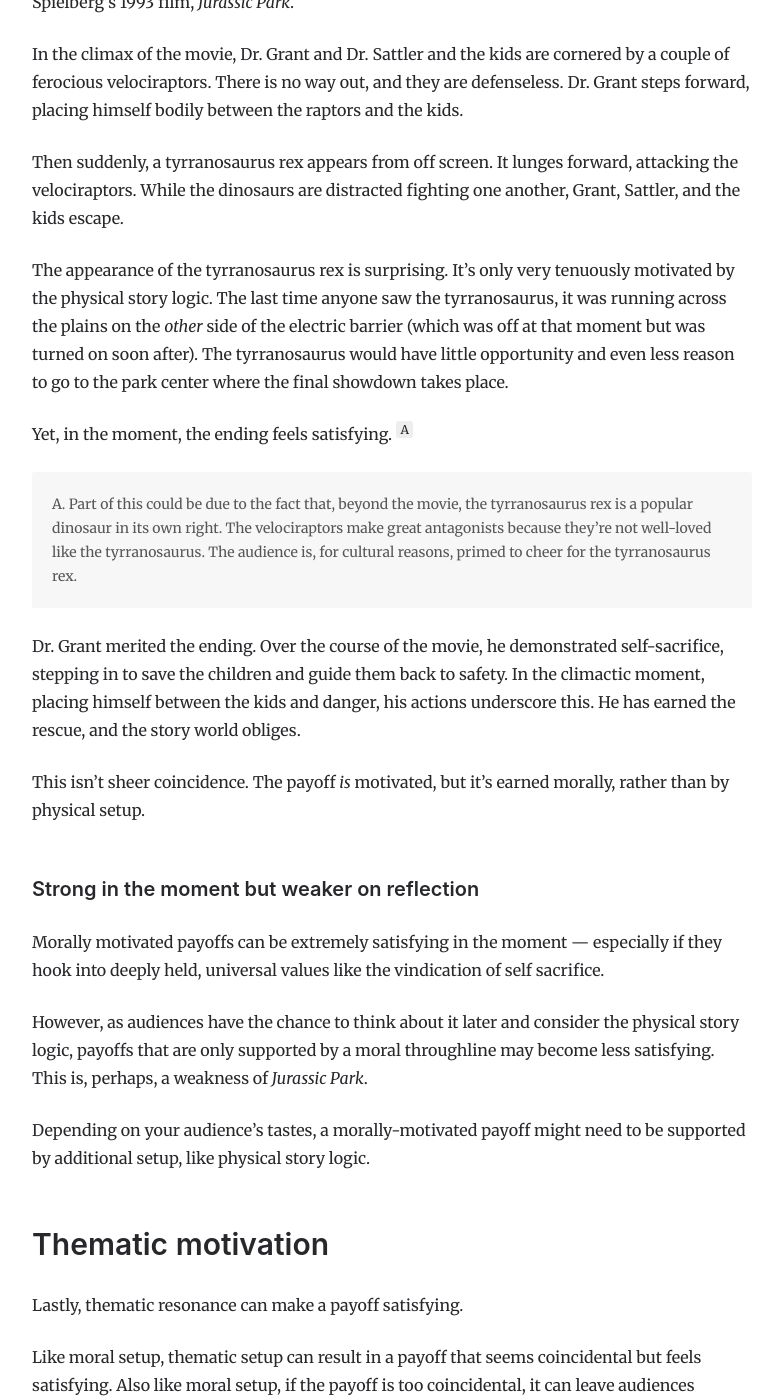
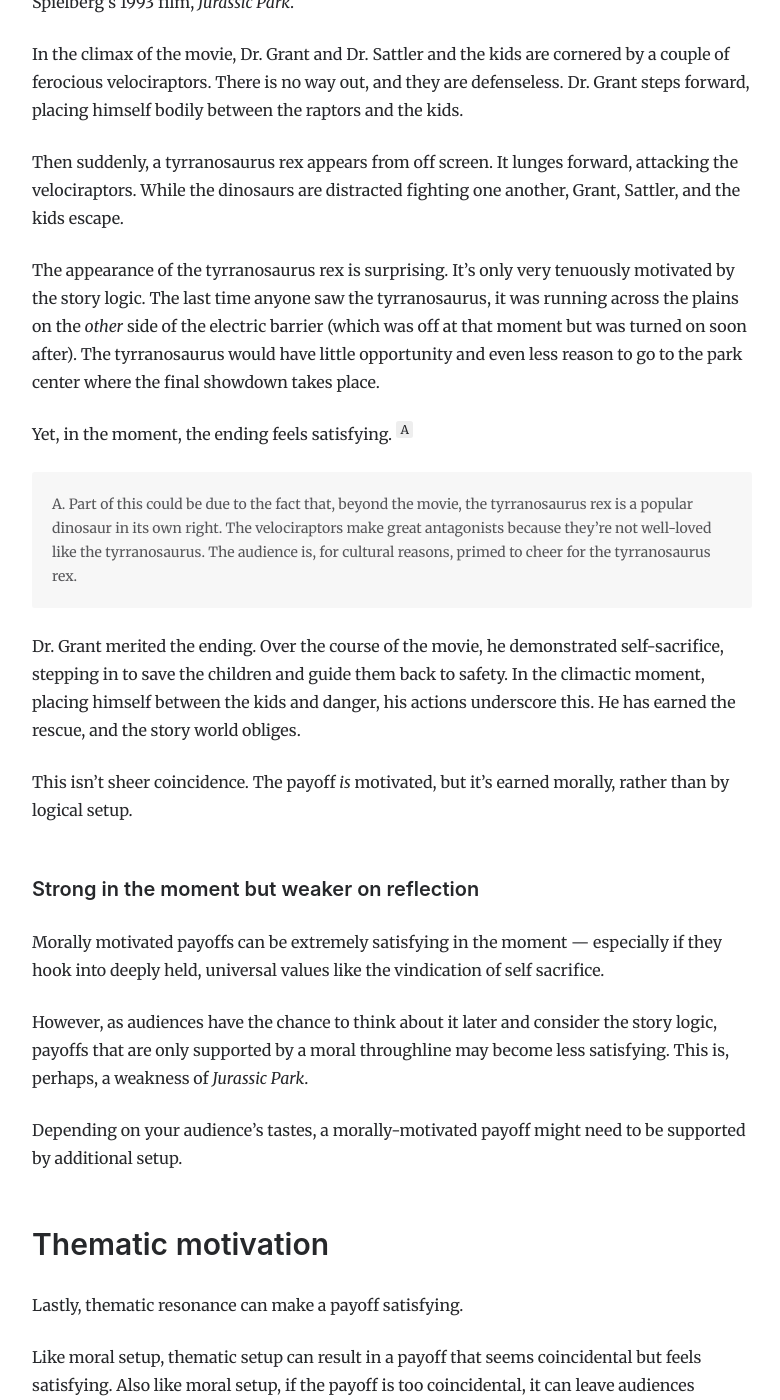
Before and after one commit to natelistrom/natelistrom.github.io, a Jekyll site: the page built from _posts/2023-08-12-deus-ex-machina-and-satisfying-story-ending.md, in a window 1280 px wide and 1400 px high, scrolled down 4669 px. Shown: the whole window, without its empty margins (248-1028 px from the left). Built offline with Jekyll 4.4.1, drawn with Linux system fonts in a browser that asks for light colours; some of the changed text lies outside the part shown.

Commit message:
Update deus ex machina note to change instances of 'physical' to 'logical'

```diff
--- a/_posts/2023-08-12-deus-ex-machina-and-satisfying-story-ending.md
+++ b/_posts/2023-08-12-deus-ex-machina-and-satisfying-story-ending.md
@@ -28,13 +28,13 @@ At its core, the problem with _deus ex machina_ is that the payoff isn't _earned
 
 I believe there are at least three different ways storytellers can earn a payoff that satisfies:
 
-- physical motivation
+- logical motivation
 - moral motivation
 - thematic motivation
 
-## Physical motivation
+## Logical motivation
 
-Conventional wisdom states that cause and effect must be established _physically_ by the story events and decisions.
+Conventional wisdom states that cause and effect must be established _logically_ by the story events and decisions.
 
 For example, in Aesop's tale of [_The Boy Who Cried Wolf_](https://en.wikipedia.org/wiki/The_Boy_Who_Cried_Wolf), the boy lies repeatedly to his fellow townspeople, telling them that there is a wolf attacking the sheep when there is none. By the time the real wolf attack comes, the townspeople are so jaded and skeptical that they refuse to come to his aid.
 
@@ -63,11 +63,11 @@ The story concludes with the couple having traded _social_ respect for something
 
 Although more complex than _The Boy Who Cried Wolf_, the cause-and-effect chain in _Pride and Prejudice_ is no less solid. The events in the payoff flow logically from what came before.
 
-This "physically motivated" cause and effect is the _safest_ form of setup. While it won't guarantee that your audience will be satisfied, it at least guarantees that your audience won't be <em>uns</em>atisfied by a failure to properly set up the payoff.
+This "logically motivated" cause and effect is the _safest_ form of setup. While it won't guarantee that your audience will be satisfied, it at least guarantees that your audience won't be <em>uns</em>atisfied by a failure to properly set up the payoff.
 
 ## Moral motivation
 
-Every once in a while, a story comes along where the payoff _isn't_ motivated by the story's physical setup and yet still feels satisfying.
+Every once in a while, a story comes along where the payoff _isn't_ motivated by the story's logical setup and yet still feels satisfying.
 
 In his landmark work _The Hero with a Thousand Faces_, writer and professor Joseph Campbell makes note of these seemingly serendipitous resolutions as they existed in myth and folktale:
 
@@ -89,13 +89,13 @@ In the story of _The Boy Who Cried Wolf_, for example, even though the events of
 
 #### Example: tyrranousaurus rescue
 
-While there's a moral throughline in _The Boy Who Cried Wolf_, the story does also have a strong physical setup. To better illustrate how moral setup and payoff works, let's look at an example of a popular story that relies much more heavily on moral setup than physical: Director Steven Spielberg's 1993 film, _Jurassic Park_.
+While there's a moral throughline in _The Boy Who Cried Wolf_, the story does also have a strong logical setup. To better illustrate how moral setup and payoff works, let's look at an example of a popular story that relies much more heavily on moral setup than logical: Director Steven Spielberg's 1993 film, _Jurassic Park_.
 
 In the climax of the movie, Dr. Grant and Dr. Sattler and the kids are cornered by a couple of ferocious velociraptors. There is no way out, and they are defenseless. Dr. Grant steps forward, placing himself bodily between the raptors and the kids.
 
 Then suddenly, a tyrranosaurus rex appears from off screen. It lunges forward, attacking the velociraptors. While the dinosaurs are distracted fighting one another, Grant, Sattler, and the kids escape.
 
-The appearance of the tyrranosaurus rex is surprising. It's only very tenuously motivated by the physical story logic. The last time anyone saw the tyrranosaurus, it was running across the plains on the _other_ side of the electric barrier (which was off at that moment but was turned on soon after). The tyrranosaurus would have little opportunity and even less reason to go to the park center where the final showdown takes place.
+The appearance of the tyrranosaurus rex is surprising. It's only very tenuously motivated by the story logic. The last time anyone saw the tyrranosaurus, it was running across the plains on the _other_ side of the electric barrier (which was off at that moment but was turned on soon after). The tyrranosaurus would have little opportunity and even less reason to go to the park center where the final showdown takes place.
 
 Yet, in the moment, the ending feels satisfying. <sup class="aside">A</sup>
 
@@ -105,15 +105,15 @@ A. Part of this could be due to the fact that, beyond the movie, the tyrranosaur
 
 Dr. Grant merited the ending. Over the course of the movie, he demonstrated self-sacrifice, stepping in to save the children and guide them back to safety. In the climactic moment, placing himself between the kids and danger, his actions underscore this. He has earned the rescue, and the story world obliges.
 
-This isn't sheer coincidence. The payoff _is_ motivated, but it's earned morally, rather than by physical setup.
+This isn't sheer coincidence. The payoff _is_ motivated, but it's earned morally, rather than by logical setup.
 
 #### Strong in the moment but weaker on reflection
 
 Morally motivated payoffs can be extremely satisfying in the moment — especially if they hook into deeply held, universal values like the vindication of self sacrifice.
 
-However, as audiences have the chance to think about it later and consider the physical story logic, payoffs that are only supported by a moral throughline may become less satisfying. This is, perhaps, a weakness of _Jurassic Park_.
+However, as audiences have the chance to think about it later and consider the story logic, payoffs that are only supported by a moral throughline may become less satisfying. This is, perhaps, a weakness of _Jurassic Park_.
 
-Depending on your audience's tastes, a morally-motivated payoff might need to be supported by additional setup, like physical story logic.
+Depending on your audience's tastes, a morally-motivated payoff might need to be supported by additional setup.
 
 ## Thematic motivation
 
@@ -121,7 +121,7 @@ Lastly, thematic resonance can make a payoff satisfying.
 
 Like moral setup, thematic setup can result in a payoff that seems coincidental but feels satisfying. Also like moral setup, if the payoff is too coincidental, it can leave audiences unsatisfied later, once they've had a chance to think about it.
 
-But, when properly supported by physical or moral setup, thematic setup and payoff can elevate a story and deepen the sense of satisfaction an audience feels.
+But, when properly supported by logical or moral setup, thematic setup and payoff can elevate a story and deepen the sense of satisfaction an audience feels.
 
 In the story of _The Boy Who Cried Wolf_, there's a quite obvious theme at play: If you come to be known as a liar, people will disbelieve you even when you tell the truth. Since the fable is meant to teach children, it's appropriate that the "moral of the story" be so plain and straightforward. Also because of the story's simplicity, the same story events support both the thematic and moral throughlines.
 
@@ -145,6 +145,6 @@ Stories like _The Boy Who Cried Wolf_ and _Pride and Prejudice_ serve as great e
 
 In scene-level work, small stories, and small setup and payoff arcs within larger stories, it may not be possible to establish all three layers. There may not be enough story material to support them.
 
-But for larger stories and larger arcs within stories, audiences can benefit from the work storytellers do to motivate their payoffs with all three: the physical pieces they set in play, the moral choices their characters make (and the attendant consequences), and the thematic motifs and elements that undergird them.
+But for larger stories and larger arcs within stories, audiences can benefit from the work storytellers do to motivate their payoffs with all three: the logical elements they set in play, the moral choices their characters make (and the attendant consequences), and the thematic motifs and elements that undergird them.
 
 The very opposite of _deus ex machina_, using these elements to set up and pay off your story arcs will help make your story rich and satisfying.
```
Also changed, not shown: other parts of _posts/2023-08-12-deus-ex-machina-and-satisfying-story-ending.md (+2 -2 lines).
